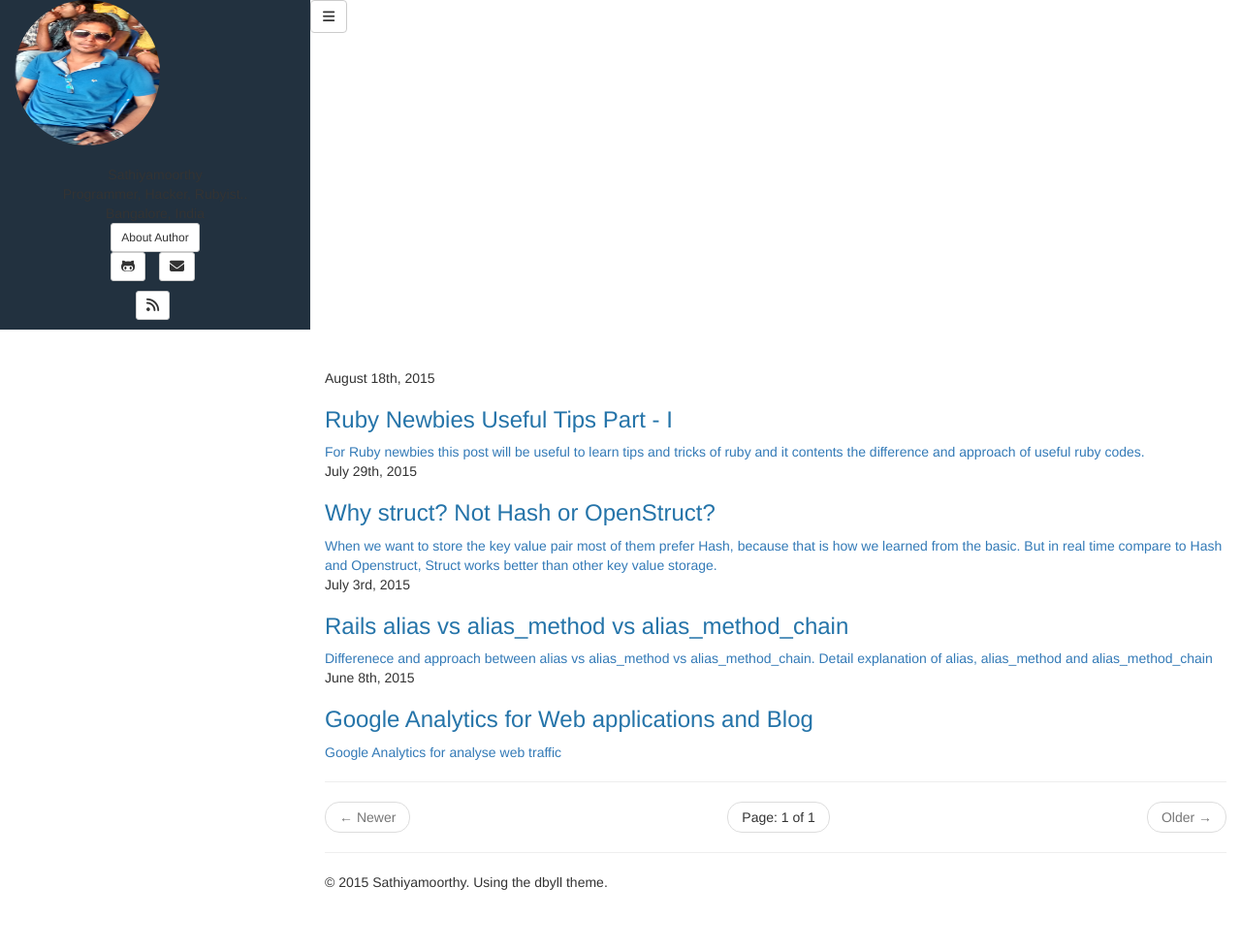
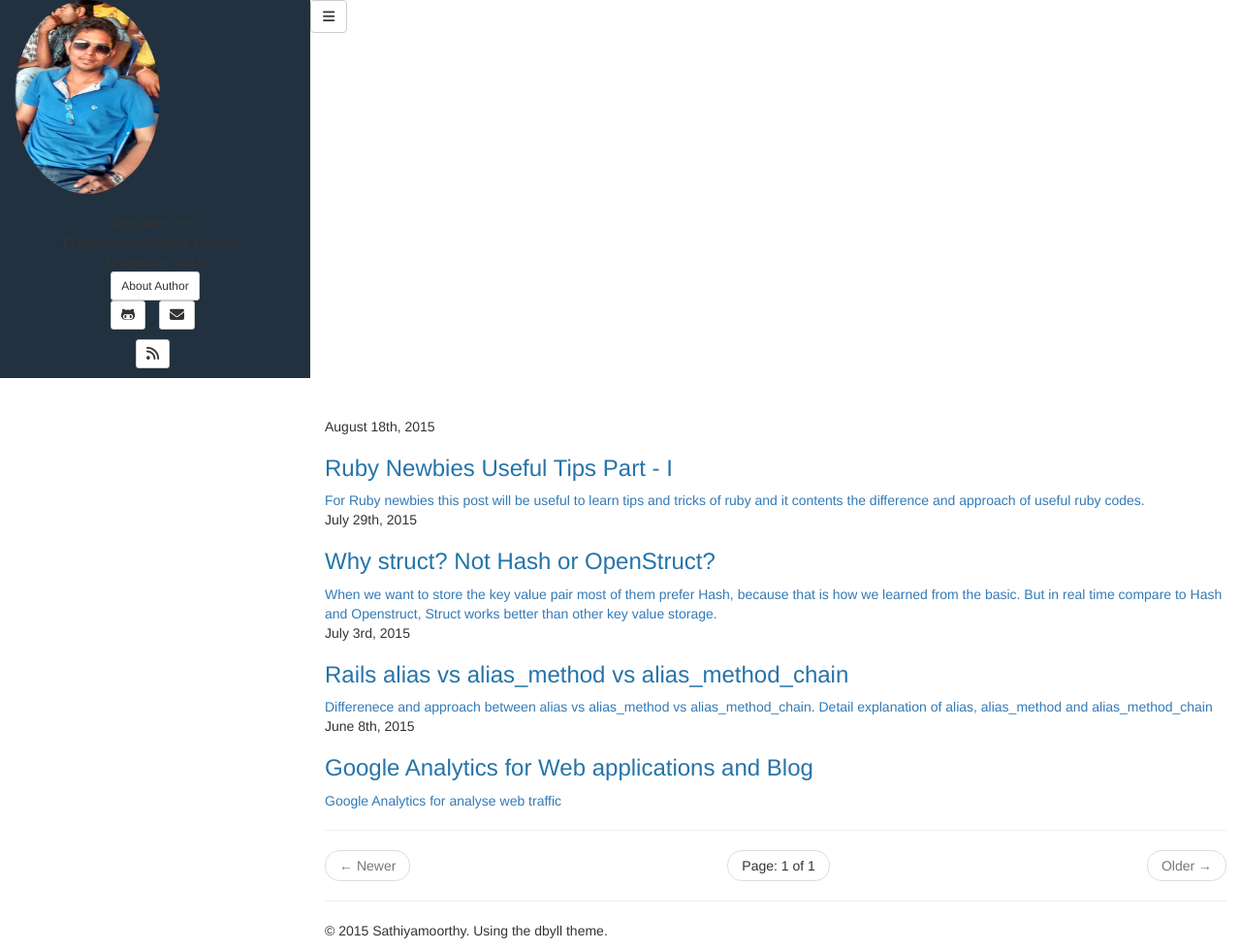
Before and after one commit to sathiyamoorthy/sathiyamoorthy.github.io, a Jekyll site: the page built from index.html, in a window 1280 px wide. Shown: the whole page at 97% size. Built offline with Jekyll 4.4.1, drawn with Linux system fonts in a browser that asks for light colours; nearby versions of some CDN libraries; library files that are not in the unit come from our copies; the list of posts is cut into pages by our own code; before the commit the page ends 930 px from its top, so only the background shows below that.

Commit message:
Update sidebar.html

```diff
--- a/_includes/themes/dbyll/sidebar.html
+++ b/_includes/themes/dbyll/sidebar.html
@@ -1,7 +1,7 @@
 <! -- sidebar.html -->
 <header class="sidebar-header" role="banner">
 	<a href="{% if BASE_PATH %}{{ BASE_PATH }}{% else %}/{% endif %}">
-		<img src="http://sathiyamoorthy.github.io/myprofile.jpg" height=150 width=150 class="img-circle" />
+		<img src="http://sathiyamoorthy.github.io/myprofile.jpg" height=200 width=150 class="img-circle" />
 	</a>
 	<h3 class="title">
 		<a href="{% if BASE_PATH %}{{ BASE_PATH }}{% else %}/{% endif %}"></a>
```
